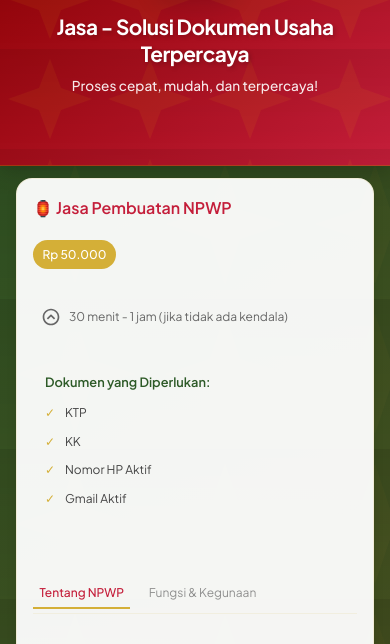
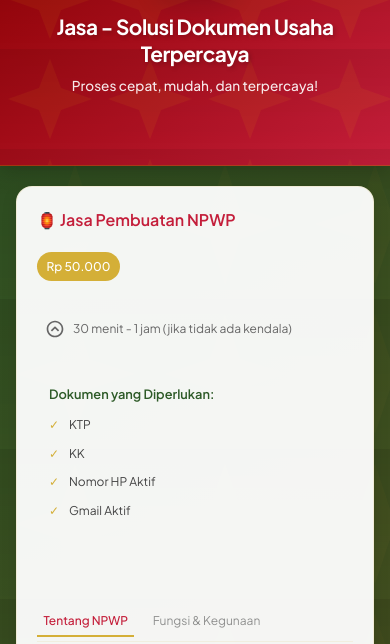
Before and after one commit to RoseRina/Jasa, a plain HTML site: page index.html in a window 390 px wide. Shown: the part 151-795 px from the top of the page. Drawn offline with Linux system fonts and the light colour scheme.

Commit message:
Update index.html

```diff
--- a/index.html
+++ b/index.html
@@ -366,14 +366,16 @@
 
       .container {
         grid-template-columns: 1fr;
-        gap: 1rem;
-        padding: 0 0.75rem;
-        margin: 1rem auto;
+        gap: 2rem;
+        padding: 0 1rem;
+        margin: 1.5rem auto;
       }
 
       .card {
         border-radius: 16px;
-        padding: 1.25rem;
+        padding: 1.5rem;
+        margin-bottom: 0.5rem;
+        box-shadow: 0 4px 16px rgba(0, 0, 0, 0.1);
       }
 
       .card-header h2 {
@@ -479,7 +481,6 @@
       }
     }
 
-    /* Small mobile devices */
     @media screen and (max-width: 480px) {
       .header-content {
         padding: 1.25rem 0.75rem;
@@ -499,12 +500,14 @@
       }
 
       .container {
-        padding: 0 0.75rem;
-        margin: 0.75rem auto;
+        padding: 0 0.875rem;
+        margin: 1.25rem auto;
+        gap: 1.75rem;
       }
 
       .card {
-        padding: 1rem;
+        padding: 1.25rem;
+        margin-bottom: 0.5rem;
       }
 
       .card-header h2 {
```
